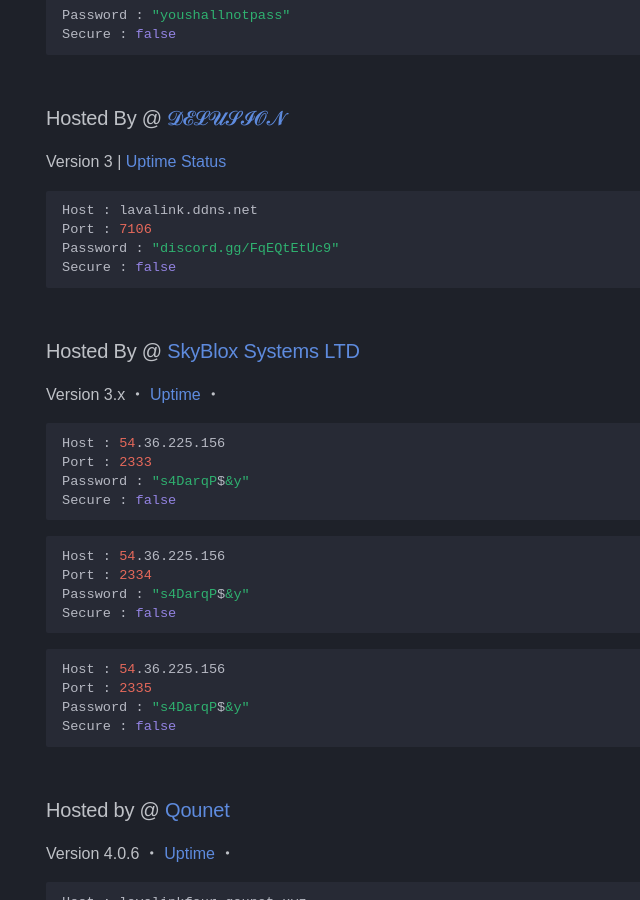
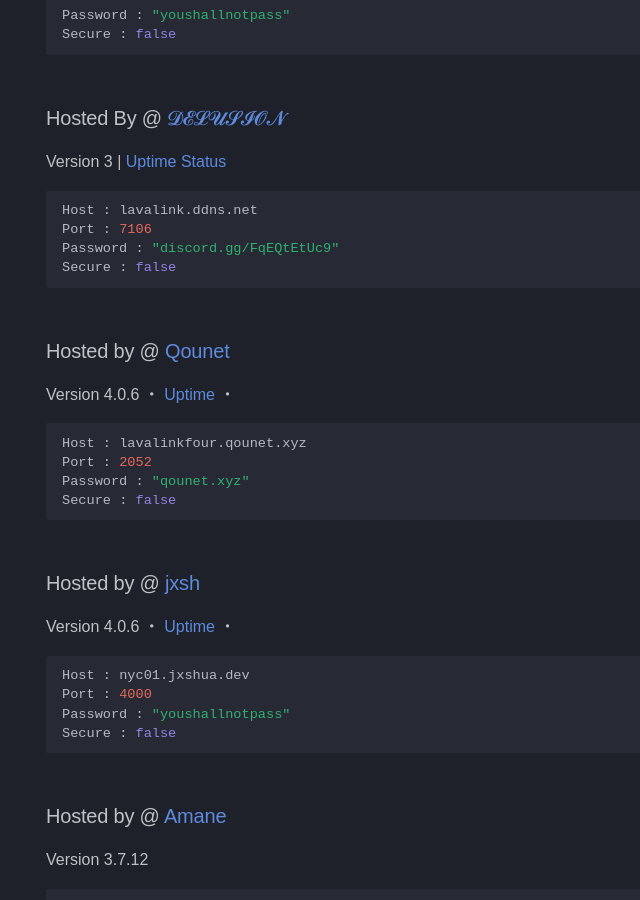
Before and after one commit to DarrenOfficial/lavalink-list, an MkDocs documentation site: the page built from docs/NoSSL/lavalink-without-ssl.md, in a window 1280 px wide and 900 px high, scrolled down 2859 px. Shown: the whole window, without its empty margins (0-640 px from the left). Built offline with MkDocs 1.6.1 and Material for MkDocs 9.7.7, drawn with Linux system fonts in a browser that asks for light colours; some web fonts are replaced; comment, search, counter and statistics services are not loaded; a style sheet for code colours, icons or effects is not loaded; some of the changed text lies outside the part shown.

Commit message:
inactive nodes aka zero uptime

````diff
--- a/docs/NoSSL/lavalink-without-ssl.md
+++ b/docs/NoSSL/lavalink-without-ssl.md
@@ -132,27 +132,6 @@ Port : 7106
 Password : "discord.gg/FqEQtEtUc9"
 Secure : false
 ```
-### Hosted By @ [SkyBlox Systems LTD](https://skybloxsystems.com)
-Version 3.x ・ [Uptime](https://uptime.skybloxsystems.com/status/backend) ・
-```bash
-Host : 54.36.225.156
-Port : 2333
-Password : "s4DarqP$&y"
-Secure : false
-```
-```bash
-Host : 54.36.225.156
-Port : 2334
-Password : "s4DarqP$&y"
-Secure : false
-```
-```bash
-Host : 54.36.225.156
-Port : 2335
-Password : "s4DarqP$&y"
-Secure : false
-```
-
 ### Hosted by @ [Qounet](https://qounet.xyz)
 Version 4.0.6 ・ [Uptime](https://uptime.qounet.xyz/status/qounet) ・
 ```bash
````
